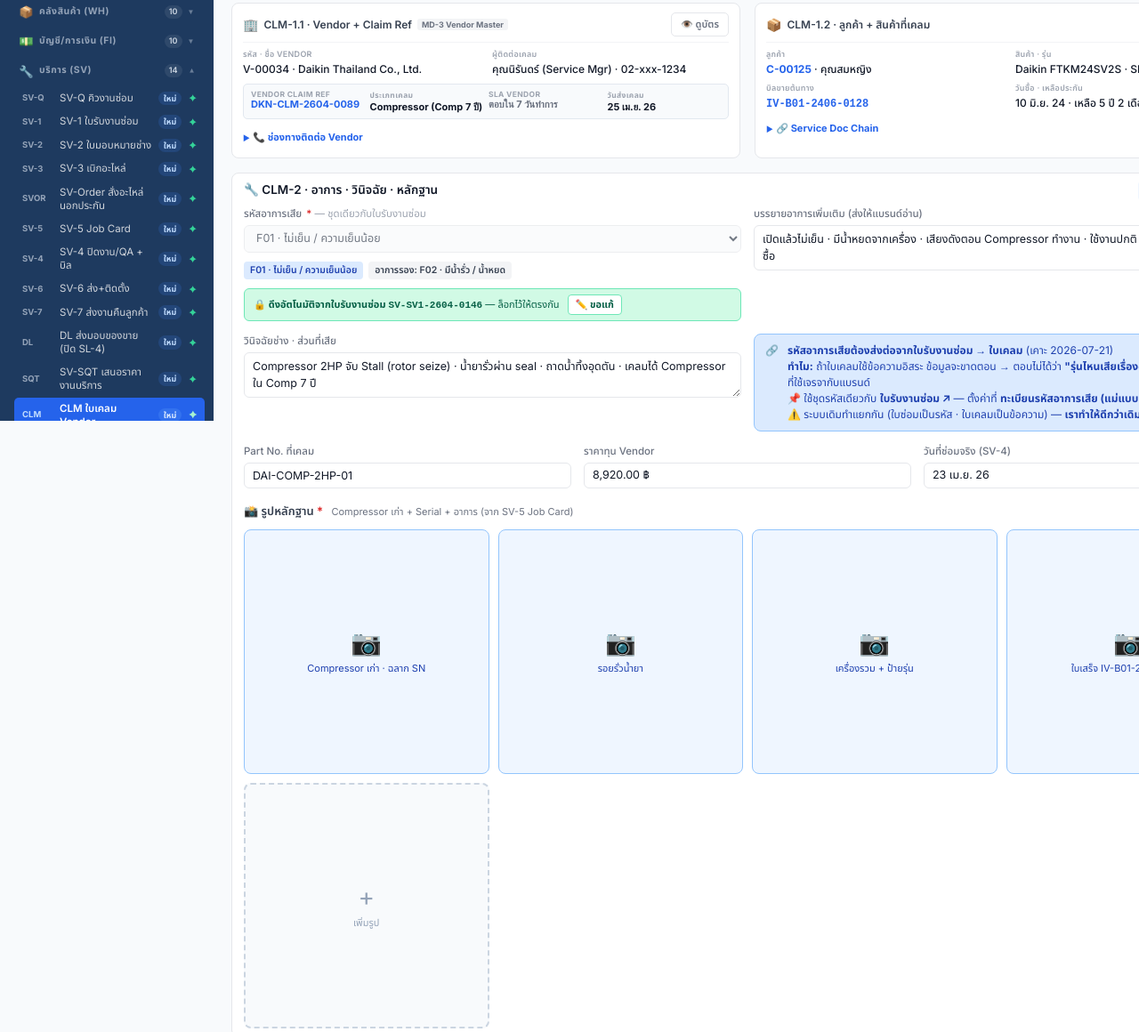
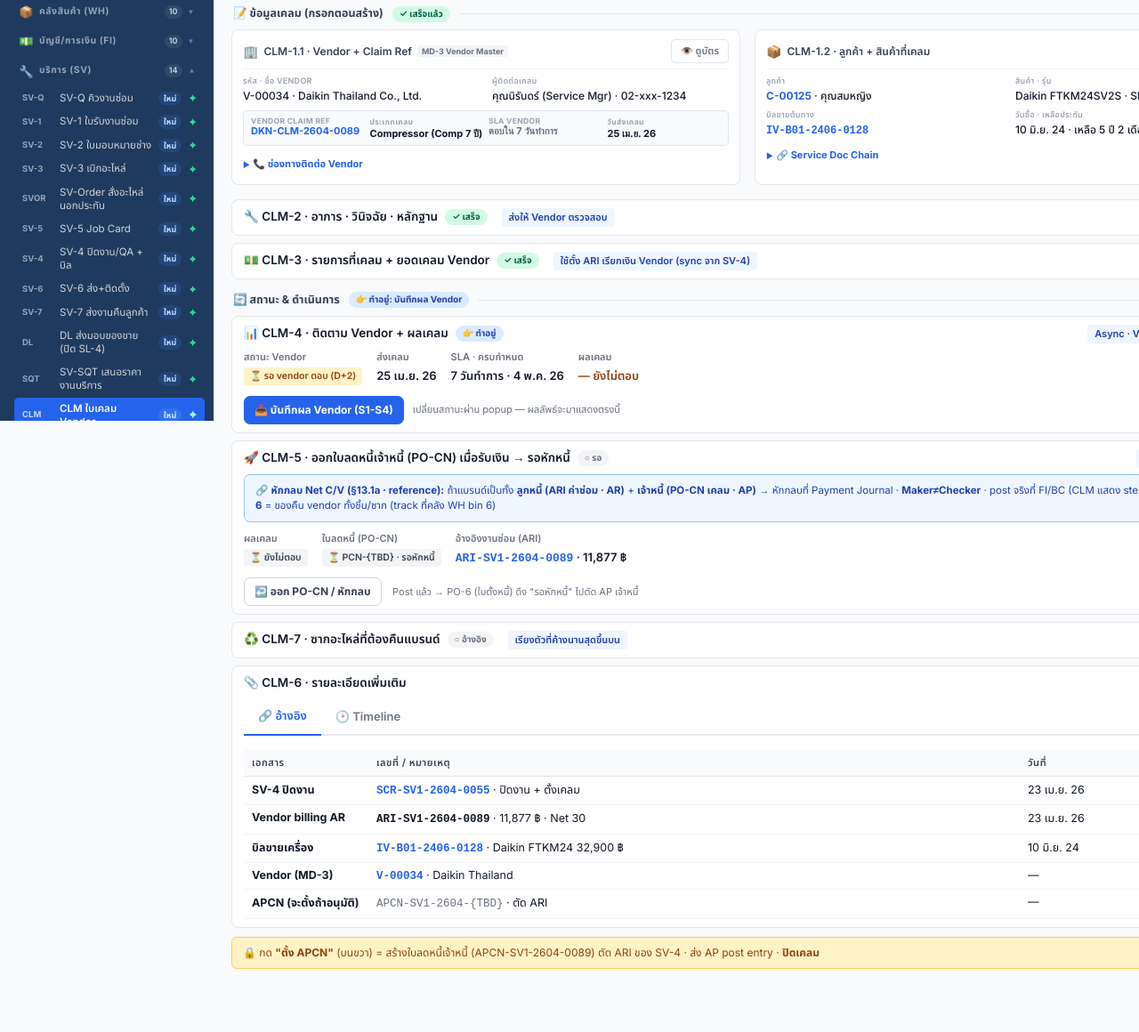
Before and after one commit to ArmPeerapat2/sangwijit-erp-mockup, a plain HTML site: page clm-vendor-claim-mockup.html in a window 1280 px wide. Shown: the part 327-1487 px from the top of the page at 89% size. After the commit the page ends 1428 px from the top, so only its background shows below. Drawn offline with Linux system fonts and the light colour scheme.

Commit message:
feat(clm): #3 focus/ลำดับ — 2 zones + step-state + ยุบ section ที่ไม่ active
- zone A 'ข้อมูลเคลม (กรอกตอนสร้าง) ✓' / zone B 'สถานะ & ดำเนินการ 👉 ทำอยู่'
- sec-state badge ทุก section (✓ เสร็จ / 👉 ทำอยู่ / ○ รอ)
- ยุบ CLM-2/CLM-3/CLM-7 เป็น <details collapse> (เสร็จ/อ้างอิง → เริ่มปิด) · CLM-4 เปิด (active)
- verify JS: 3 collapse ปิด · modals/clmDoc intact · content ครบ

Co-Authored-By: Claude Opus 4.8 <noreply@anthropic.com>

```diff
--- a/clm-vendor-claim-mockup.html
+++ b/clm-vendor-claim-mockup.html
@@ -154,6 +154,19 @@ td{padding:6px 9px;font-size:12.5px}
 .chip{font-size:10.5px;padding:2px 7px}
 .clm-sum{gap:16px}
 .alert{padding:9px 12px;font-size:12px;margin-bottom:12px}
+/* ── #3 · zone + step state + collapse (focus/ลำดับ) ── */
+.clm-zone{display:flex;align-items:center;gap:10px;margin:14px 2px 8px;font-size:12.5px;font-weight:700;color:#374151}
+.clm-zone::after{content:'';flex:1;height:1px;background:#E5E7EB}
+.sec-state{font-size:10px;font-weight:700;padding:1px 8px;border-radius:10px;white-space:nowrap}
+.sec-state.done{background:#D1FAE5;color:#065F46}
+.sec-state.active{background:#DBEAFE;color:#1E40AF}
+.sec-state.wait{background:#F3F4F6;color:#6B7280}
+details.collapse>summary{list-style:none;cursor:pointer;user-select:none}
+details.collapse>summary::-webkit-details-marker{display:none}
+details.collapse>summary .tag{margin-left:8px}
+details.collapse>summary::after{content:'▼';margin-left:auto;font-size:10px;color:#9CA3AF;transition:transform .15s;flex-shrink:0}
+details.collapse[open]>summary::after{transform:rotate(180deg)}
+details.collapse:not([open])>summary{margin-bottom:0}
 </style>
 </head>
 <body>
@@ -250,6 +263,9 @@ function clmResultPick(v){
 }
 </script>
 
+<!-- Zone A: ข้อมูลเคลม (กรอกตอนสร้าง) -->
+<div class="clm-zone">📝 ข้อมูลเคลม (กรอกตอนสร้าง) <span class="sec-state done">✓ เสร็จแล้ว</span></div>
+
 <!-- Row 2: Customer (SL-4 compact pattern) + Doc extras -->
 <div style="display:grid;grid-template-columns:1fr 1fr;gap:16px;margin-bottom:16px">
 
@@ -326,10 +342,10 @@ function clmResultPick(v){
 </div>
 
 <!-- CLM-2: Symptom + Diagnosis + Evidence -->
-<div class="section-card">
-  <div class="section-title">🔧 CLM-2 · อาการ · วินิจฉัย · หลักฐาน
+<details class="section-card collapse">
+  <summary class="section-title">🔧 CLM-2 · อาการ · วินิจฉัย · หลักฐาน <span class="sec-state done">✓ เสร็จ</span>
     <span class="tag">ส่งให้ Vendor ตรวจสอบ</span>
-  </div>
+  </summary>
 
   <div class="form-grid-2">
     <div class="field"><label>รหัสอาการเสีย <span class="req">*</span> <span style="font-weight:400;color:#9CA3AF">— ชุดเดียวกับใบรับงานซ่อม</span></label>
@@ -405,13 +421,13 @@ function clmResultPick(v){
     <div class="photo-slot filled"><div class="ico">📷</div>ใบเสร็จ IV-B01-2406-0128</div>
     <div class="photo-slot"><div class="ico">+</div>เพิ่มรูป</div>
   </div>
-</div>
+</details>
 
 <!-- CLM-3: Items + Amount Claimed -->
-<div class="section-card">
-  <div class="section-title">💵 CLM-3 · รายการที่เคลม + ยอดเคลม Vendor
+<details class="section-card collapse">
+  <summary class="section-title">💵 CLM-3 · รายการที่เคลม + ยอดเคลม Vendor <span class="sec-state done">✓ เสร็จ</span>
     <span class="tag">ใช้ตั้ง ARI เรียกเงิน Vendor (sync จาก SV-4)</span>
-  </div>
+  </summary>
 
   <table>
     <thead>
@@ -456,11 +472,14 @@ function clmResultPick(v){
       <div style="display:flex;justify-content:space-between;font-size:14px;font-weight:700;color:#1E40AF;padding:6px 0;border-top:1px solid #93C5FD;margin-top:4px"><span>เคลม Vendor</span><span>฿11,877.00</span></div>
     </div>
   </div>
-</div>
+</details>
+
+<!-- Zone B: สถานะ & ดำเนินการ -->
+<div class="clm-zone">🔄 สถานะ &amp; ดำเนินการ <span class="sec-state active">👉 ทำอยู่: บันทึกผล Vendor</span></div>
 
 <!-- CLM-4: Vendor response tracking + result -->
 <div class="section-card">
-  <div class="section-title">📊 CLM-4 · ติดตาม Vendor + ผลเคลม <span class="tag">Async · Vendor ตอบใน 7 วันทำการ</span></div>
+  <div class="section-title">📊 CLM-4 · ติดตาม Vendor + ผลเคลม <span class="sec-state active">👉 ทำอยู่</span> <span class="tag">Async · Vendor ตอบใน 7 วันทำการ</span></div>
 
   <div class="clm-sum">
     <div class="it"><span class="k">สถานะ Vendor</span><span class="v"><span class="chip chip-yellow">⏳ รอ vendor ตอบ (D+2)</span></span></div>
@@ -476,7 +495,7 @@ function clmResultPick(v){
 
 <!-- CLM-5: Settlement → ใบลดหนี้เจ้าหนี้ (PO-CN) → รอหักหนี้ -->
 <div class="section-card">
-  <div class="section-title">🚀 CLM-5 · ออกใบลดหนี้เจ้าหนี้ (PO-CN) เมื่อรับเงิน → รอหักหนี้ <span class="tag">Hand-off → AP / บัญชี</span></div>
+  <div class="section-title">🚀 CLM-5 · ออกใบลดหนี้เจ้าหนี้ (PO-CN) เมื่อรับเงิน → รอหักหนี้ <span class="sec-state wait">○ รอ</span> <span class="tag">Hand-off → AP / บัญชี</span></div>
   <div style="margin-top:0;padding:9px 12px;background:#EFF6FF;border:1px solid #93C5FD;border-radius:7px;font-size:11.5px;color:#1E40AF">🔗 <b>หักกลบ Net C/V (§13.1a · reference):</b> ถ้าแบรนด์เป็นทั้ง <b>ลูกหนี้ (ARI ค่าซ่อม · AR)</b> + <b>เจ้าหนี้ (PO-CN เคลม · AP)</b> → หักกลบที่ Payment Journal · <b>Maker≠Checker</b> · post จริงที่ FI/BC (CLM แสดง step อ้างอิงเฉยๆ) · + <b>bin 6</b> = ของคืน vendor ทั้งชิ้น/ซาก (track ที่คลัง WH bin 6)</div>
   <div class="clm-sum" style="margin-top:10px">
     <div class="it"><span class="k">ผลเคลม</span><span class="v"><span class="chip chip-gray">⏳ ยังไม่ตอบ</span></span></div>
@@ -490,10 +509,10 @@ function clmResultPick(v){
 </div>
 
 <!-- CLM-7: ทะเบียนซากอะไหล่ที่ต้องคืนแบรนด์ -->
-<div class="section-card">
-  <div class="section-title">♻️ CLM-7 · ซากอะไหล่ที่ต้องคืนแบรนด์
+<details class="section-card collapse">
+  <summary class="section-title">♻️ CLM-7 · ซากอะไหล่ที่ต้องคืนแบรนด์ <span class="sec-state wait">○ อ้างอิง</span>
     <span class="tag">เรียงตัวที่ค้างนานสุดขึ้นบน</span>
-  </div>
+  </summary>
 
   <div class="alert alert-warn" style="margin-top:0">
     ⚠️ <div><strong>เคลมในประกัน = แบรนด์ให้อะไหล่ใหม่ แต่เราต้องส่งซาก (ของเก่าที่ถอดออก) คืนแบรนด์ภายในกำหนด</strong> — ถ้าส่งไม่ทัน แบรนด์จะเรียกเก็บเงินค่าอะไหล่ใหม่ชิ้นนั้นจากเรา<br>
@@ -557,7 +576,7 @@ function clmResultPick(v){
     <span style="font-size:12px;color:#991B1B;font-weight:600">· เลยกำหนดจนโดนเรียกเก็บ 1 รายการ (4,200 ฿)</span>
     <a onclick="clmDoc('whbin')" style="margin-left:auto;font-size:12px;color:#2563EB;font-weight:600;text-decoration:none;cursor:pointer">🏬 ดูของจริงที่คลังศูนย์ซ่อม (BIN-4) →</a>
   </div>
-</div>
+</details>
 
 <!-- CLM-8: Customer return (stage 8.5 · โหมด ① เท่านั้น) -->
 <div class="section-card" id="clmReturnSec" style="display:none">
```
